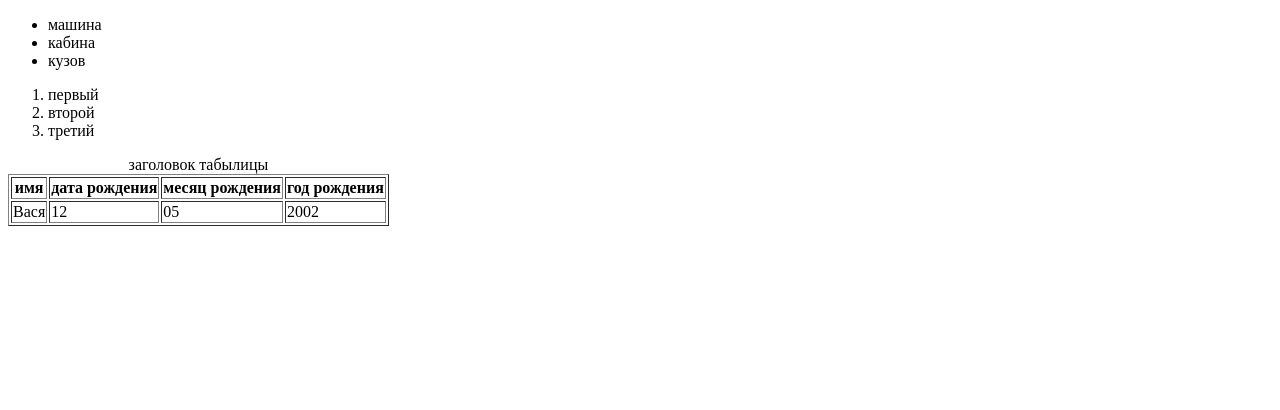
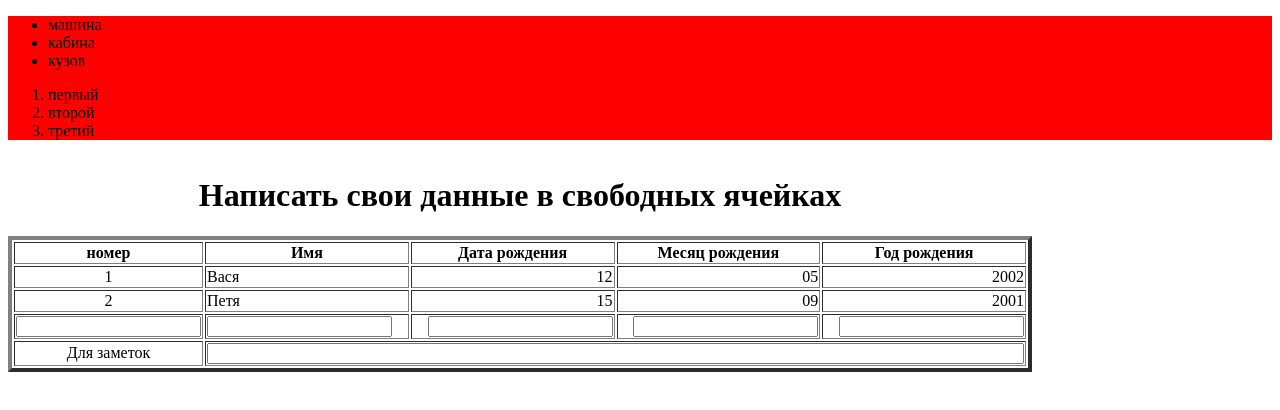
Before and after one commit to SlavaMryasov/html-basic-advanced, a plain HTML site: page index.html in a window 1280 px wide. Drawn offline with Linux system fonts and the light colour scheme.

Commit message:
коммит 2

```diff
--- a/index.html
+++ b/index.html
@@ -1,7 +1,9 @@
 <!DOCTYPE html>
 <meta charset="utf-8">
 <head>
-   <div>
+
+</head>
+   <div style="background-color: red">
     <ul>
         <li>машина</li>
         <li>кабина</li>
@@ -16,27 +18,48 @@
 
    <div>
 
-    <table border="1">
-        <caption>заголовок табылицы</caption>
+    <table border="4">
+        <caption><h1> Написать свои данные в свободных ячейках</h1></caption>
         <tr>
-            <th>имя</th>
-            <th>дата рождения</th>
-            <th>месяц рождения</th>
-            <th>год рождения</th>
+            <th type="text">номер</th>
+            <th>Имя</th>
+            <th>Дата рождения</th>
+            <th>Месяц рождения</th>
+            <th>Год рождения</th>
         </tr>
         <tr>
-            <td>Вася</td>
-            <td>12</td>
-            <td>05</td>
-            <td>2002</td>
+            <td align="center">1</td>
+            <td align="left">Вася</td>
+            <td align="right">12</td>
+            <td align="right">05</td>
+            <td align="right">2002</td>
         </tr>
+        <tr>
+            <td align="center">2</td>
+            <td align="left">Петя</td>
+            <td align="right">15</td>
+            <td align="right">09</td>
+            <td align="right">2001</td>
+        </tr>
+        <tr>
+            <td align="center"><input type="text"</td>
+            <td align="left"><input type="text"></td>
+            <td align="right"><input type="text"></td>
+            <td align="right"><input type="text"></td>
+            <td align="right"><input type="text"></td>
+        </tr>
+        <tr>
+            <td align="center">Для заметок</td>
+            <td colspan="4" height="20"><input type="text" size="99"></td>
+        </tr>
+
 
 
     </table>
    </div>
    </table>
 
-</head>
+
 <body>
 
 </body>
```
